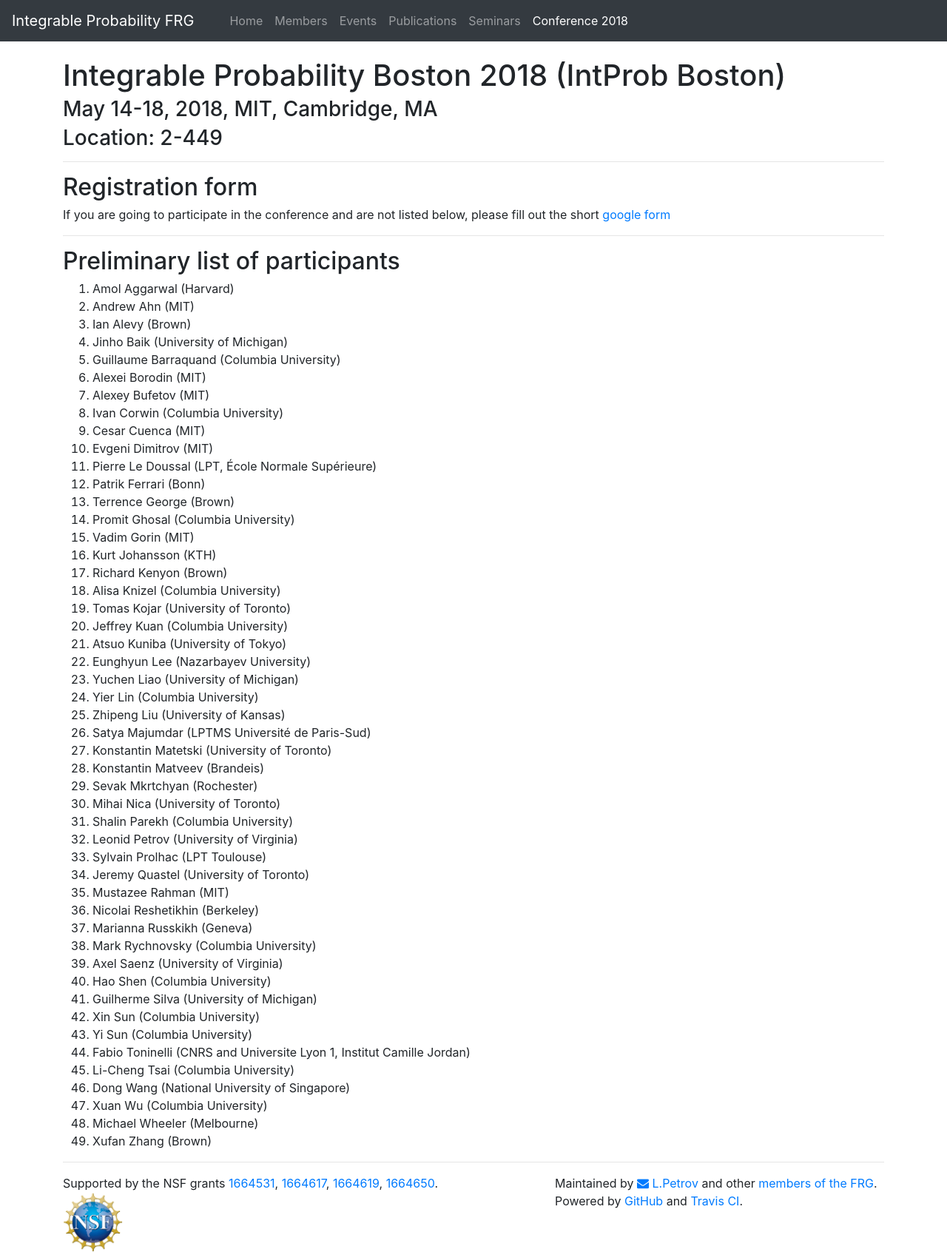
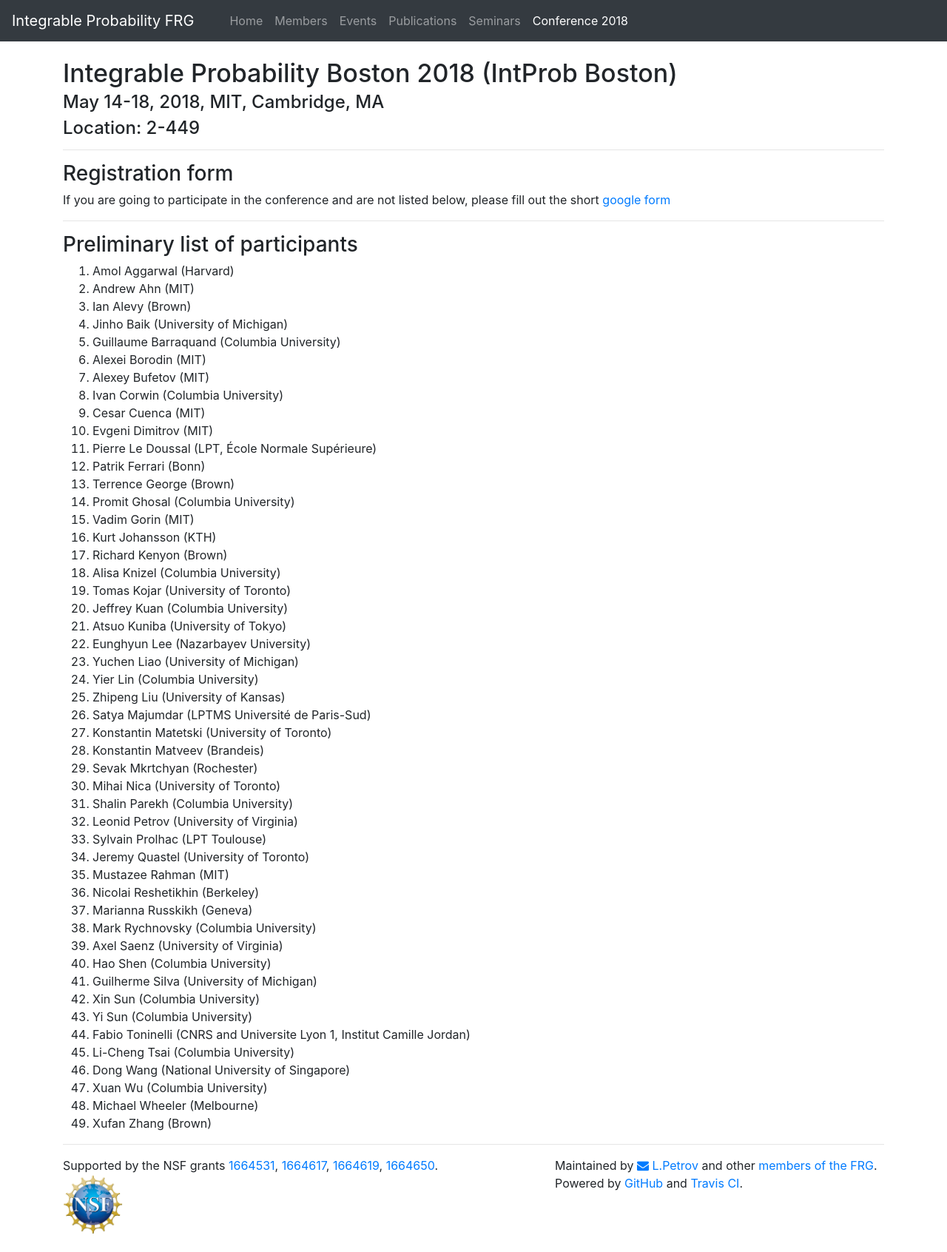
Before and after one commit to int-prob/int-prob-code, a Jekyll site: the page built from conference2018/index.md, in a window 1280 px wide. Shown: the whole page at 74% size. Built offline with Jekyll 4.4.1, drawn with Linux system fonts in a browser that asks for light colours; nearby versions of some CDN libraries; after the commit the page ends 1668 px from its top, so only the background shows below that.

Commit message:
smaller css on mobile

```diff
--- a/css/main.css
+++ b/css/main.css
@@ -66,3 +66,34 @@
         display: none !important;
     }
 }
+
+h1,
+.h1 {
+  font-size: 34px;
+}
+h2,
+.h2
+{
+  font-size: 28px;
+}
+h3,
+.h3
+{
+  font-size: 24px;
+}
+@media (max-width: 575px) {
+  h1,
+  .h1 {
+    font-size: 26px;
+  }
+  h2,
+  .h2
+  {
+    font-size: 24px;
+  }
+    h3,
+    .h3
+    {
+    font-size: 22px;
+}
+}
```
